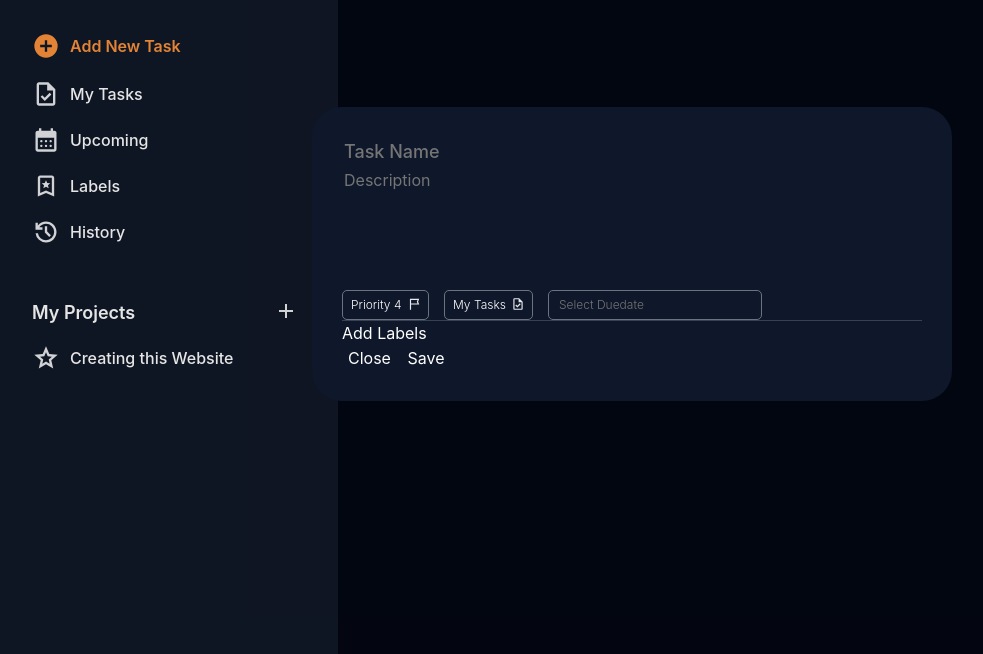
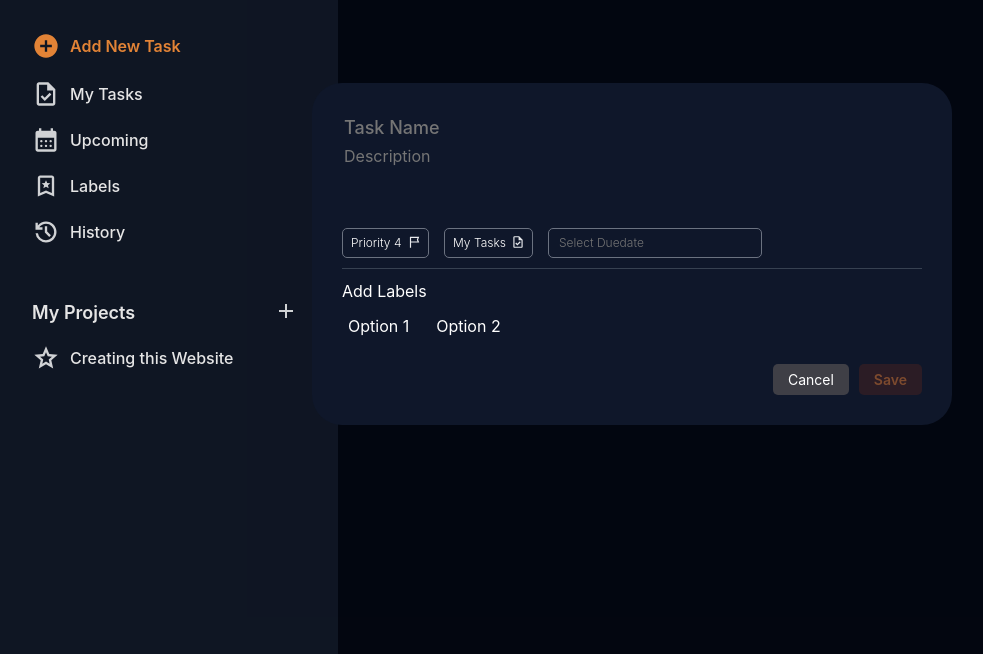
Before and after one commit to tyzrichard/odin-lockin, a website built with webpack: page src/template.html in a window 1280 px wide. Both pictures are taken after a click on the element "Add New Task". Shown: the part 146-800 px from the top of the page, without its empty margins (8-991 px from the left). Built offline with nearby package versions, Linux system fonts and the light colour scheme.

Commit message:
Styled majority of add new task dialog, labels section is the only wip bit left

```diff
--- a/src/index.js
+++ b/src/index.js
@@ -9,15 +9,7 @@ import "flatpickr/dist/flatpickr.min.css";
 document.addEventListener('DOMContentLoaded', () => {
 
     //Dialog Datepicker
-    flatpickr("#date", {
-        altInput: true,
-        altFormat: "F j, Y",
-        dateFormat: "Y-m-d",
-        static: true,
-        onChange: function (selectedDates, dateStr, instance) {
-
-        }
-    });
+    datePickerInitialisation();
 
     //Content
     const title = document.querySelector('#title')
@@ -33,10 +25,28 @@ document.addEventListener('DOMContentLoaded', () => {
     renderTasks();  // Render tasks on page load
 
     // Dialog to add new Task
+    addTaskDialogInitialisation();
+});
+
+
+function datePickerInitialisation() {
+    flatpickr("#date", {
+        altInput: true,
+        altFormat: "F j, Y",
+        dateFormat: "Y-m-d",
+        static: true,
+        onChange: function (selectedDates, dateStr, instance) {
+
+        }
+    });
+}
+
+function addTaskDialogInitialisation() {
     const dialog = document.querySelector("dialog");
     const form = document.querySelector("form");
     const addNewTaskButton = document.querySelector(".new-task");
     const closeButton = document.querySelector(".closeDialog");
+    const submitButton = document.querySelector(".submitDialog");
 
     const priority_dropdown = document.getElementById('priority');
     const priority_dropdown_flag = document.querySelector(".priority_dropdown_flag")
@@ -53,9 +63,19 @@ document.addEventListener('DOMContentLoaded', () => {
         }
     });
 
+    const taskname = document.getElementById("task_name");
+    function checkInputs() {
+        if (taskname.value.trim() !== '') {
+            submitButton.disabled = false;
+        } else {
+            submitButton.disabled = true;
+        }
+    }
+    taskname.addEventListener('input', checkInputs);
 
     form.addEventListener('submit', (event) => { // Submitting Form
         event.preventDefault();
+        alert('Selected options: ' + hiddenInput.value);
 
         const formData = new FormData(form);
         const formValues = [];
@@ -69,17 +89,42 @@ document.addEventListener('DOMContentLoaded', () => {
         dialog.close();
         todolist.addTaskToDay(formValues)
         renderTasks();
-    })
+    });
+
+    const labelButtons = document.querySelectorAll('.label-button');
+    const hiddenInput = document.getElementById('selected-labels');
+
+    labelButtons.forEach(button => {
+        button.addEventListener('click', function () {
+            // Toggle the 'selected' class
+            this.classList.toggle('selected');
+            updateSelectedOptions();
+        });
+    });
+
+    function updateSelectedOptions() {
+        // Get all selected buttons
+        const selectedValues = [];
+        document.querySelectorAll('.option-button.selected').forEach(button => {
+            selectedValues.push(button.getAttribute('data-value'));
+        });
+
+        // Update the hidden input value
+        hiddenInput.value = selectedValues.join(',');
+    }
 
     addNewTaskButton.addEventListener("click", () => {
         dialog.showModal();
         form.reset();
+        checkInputs();
     });
 
     closeButton.addEventListener('click', () => {
         dialog.close();
     });
-});
+
+}
+
 
 
 // Styling Logic
--- a/src/styles.css
+++ b/src/styles.css
@@ -181,6 +181,12 @@ dialog * {
     resize: none;
 }
 
+form {
+    display: flex;
+    flex-direction: column;
+    gap: 10px;
+}
+
 .form-options {
     display: flex;
     gap: 15px;
@@ -213,7 +219,7 @@ dialog * {
     cursor: pointer;
 }
 
-.date-div > * {
+.date-div>* {
     position: relative;
     appearance: none;
     border: solid 1px #6B7280;
@@ -229,6 +235,47 @@ dialog * {
     scale: 0.8;
     top: 200px;
     right: -300px;
+}
+
+.form-labels {
+    display: flex;
+    gap: 15px;
+}
+
+.selected {
+    background-color: #FB923C;
+}
+
+.form-buttons {
+    display: flex;
+    gap: 10px;
+    justify-content: end;
+    padding-top: 15px;
+}
+
+.closeDialog,
+.submitDialog {
+    padding: 5px 15px;
+    border-radius: 5px;
+    font-size: 14px;
+}
+
+.closeDialog {
+    background-color: #3F3F46;
+}
+
+.submitDialog {
+    font-weight: 600;
+}
+
+.submitDialog:disabled {
+    color: rgba(251, 146, 60, 40%);
+    background-color: rgba(154, 52, 18, 20%);
+}
+
+.submitDialog:enabled {
+    color: rgba(251, 146, 60, 100%);
+    background-color: rgba(154, 52, 18, 40%);
 }
 
 .projects {
--- a/src/template.html
+++ b/src/template.html
@@ -26,11 +26,13 @@
             </div>
             <dialog>
                 <form>
-                    <div class="input">
-                        <input type="text" id="task_name" name="task_name" placeholder="Task Name" required>
-                    </div>
-                    <div class="input">
-                        <textarea id="desc" name="desc" rows="5" cols="70" placeholder="Description"></textarea>
+                    <div class="main-content">
+                        <div class="input">
+                            <input type="text" id="task_name" name="task_name" placeholder="Task Name">
+                        </div>
+                        <div class="input">
+                            <textarea id="desc" name="desc" rows="3" cols="1000" placeholder="Description"></textarea>
+                        </div>
                     </div>
                     <div class="form-options">
                         <div class="priority-div">
@@ -40,13 +42,21 @@
                                 <option value="3">Priority 3</option>
                                 <option value="4" selected>Priority 4</option>
                             </select>
-                            <svg class="priority_dropdown_flag" xmlns="http://www.w3.org/2000/svg" height="24px" viewBox="0 -960 960 960" width="24px" fill="#e8eaed"><path d="M200-80v-760h640l-80 200 80 200H280v360h-80Zm80-440h442l-48-120 48-120H280v240Zm0 0v-240 240Z"/></svg>
+                            <svg class="priority_dropdown_flag" xmlns="http://www.w3.org/2000/svg" height="24px"
+                                viewBox="0 -960 960 960" width="24px" fill="#e8eaed">
+                                <path
+                                    d="M200-80v-760h640l-80 200 80 200H280v360h-80Zm80-440h442l-48-120 48-120H280v240Zm0 0v-240 240Z" />
+                            </svg>
                         </div>
                         <div class="project-div">
                             <select name="project" id="project">
                                 <option value="my-tasks">My Tasks</option>
                             </select>
-                            <svg xmlns="http://www.w3.org/2000/svg" height="24px" viewBox="0 -960 960 960" width="24px" fill="#e8eaed"><path d="m438-240 226-226-58-58-169 169-84-84-57 57 142 142ZM240-80q-33 0-56.5-23.5T160-160v-640q0-33 23.5-56.5T240-880h320l240 240v480q0 33-23.5 56.5T720-80H240Zm280-520v-200H240v640h480v-440H520ZM240-800v200-200 640-640Z"/></svg>
+                            <svg xmlns="http://www.w3.org/2000/svg" height="24px" viewBox="0 -960 960 960" width="24px"
+                                fill="#e8eaed">
+                                <path
+                                    d="m438-240 226-226-58-58-169 169-84-84-57 57 142 142ZM240-80q-33 0-56.5-23.5T160-160v-640q0-33 23.5-56.5T240-880h320l240 240v480q0 33-23.5 56.5T720-80H240Zm280-520v-200H240v640h480v-440H520ZM240-800v200-200 640-640Z" />
+                            </svg>
                         </div>
                         <div class="date-div">
                             <input name="date" id="date" type="text" placeholder="Select Duedate">
@@ -54,8 +64,13 @@
                     </div>
                     <div class="divider"></div>
                     <p>Add Labels</p>
-                    <div>
-                        <button class="closeDialog" type="button">Close</button>
+                    <div class="form-labels">
+                        <button type="button" class="label-button" data-value="option1">Option 1</button>
+                        <button type="button" class="label-button" data-value="option2">Option 2</button>
+                    </div>
+                    <input type="hidden" id="selected-labels" name="selectedLabels">
+                    <div class="form-buttons">
+                        <button class="closeDialog" type="button">Cancel</button>
                         <button class="submitDialog" type="submit">Save</button>
                     </div>
                 </form>
```
